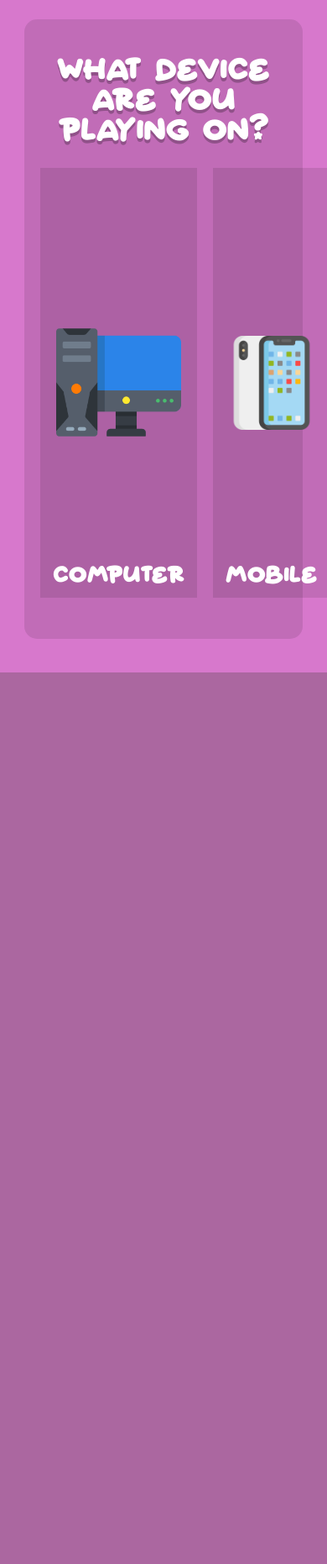
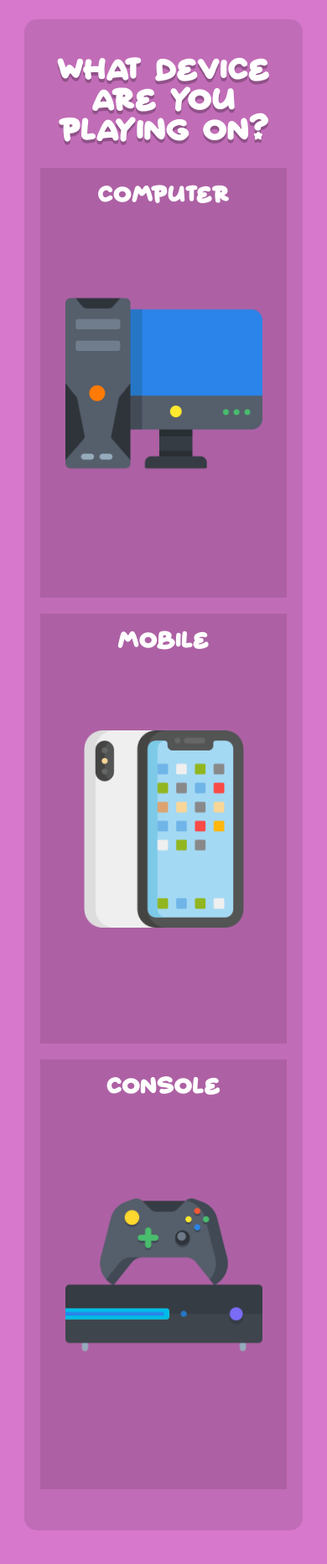
Before and after one commit to Karltroid/Smulbeana, a PHP site: page /minecraft/join in a window 390 px wide. Shown: the part 845-2708 px from the top of the page at 84% size. Before the commit the page ends 1646 px from the top, so only its background shows below. Run offline with PHP 8.4, Linux system fonts and the light colour scheme.

Commit message:
Fixed join page sizing on mobile

```diff
--- a/styles/mobile.css
+++ b/styles/mobile.css
@@ -94,3 +94,12 @@ header
 	width: 95%;
 	margin-bottom: 30px;
 }
+
+.answers div
+{
+	height: 512px;
+	width: 100%;
+	display: table-row;
+	vertical-align:bottom;
+	line-height: 60px;
+}
```
